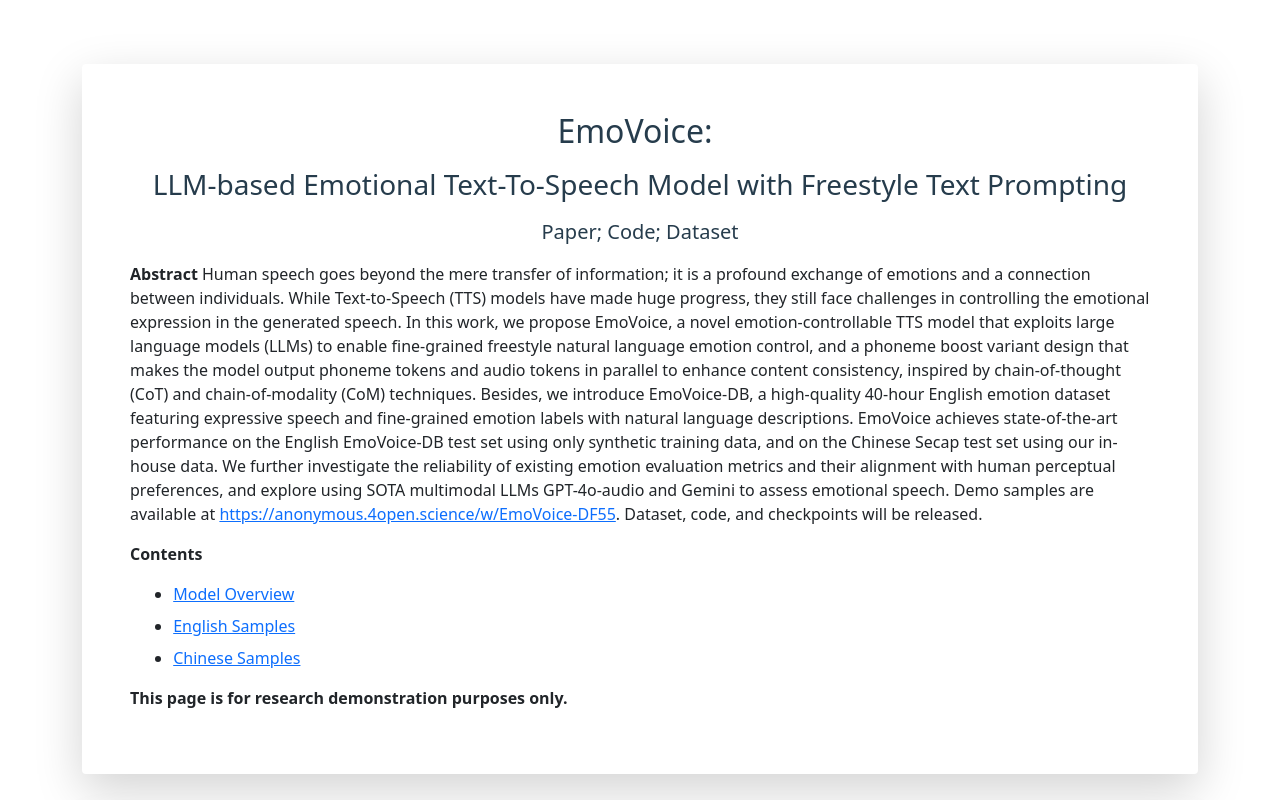
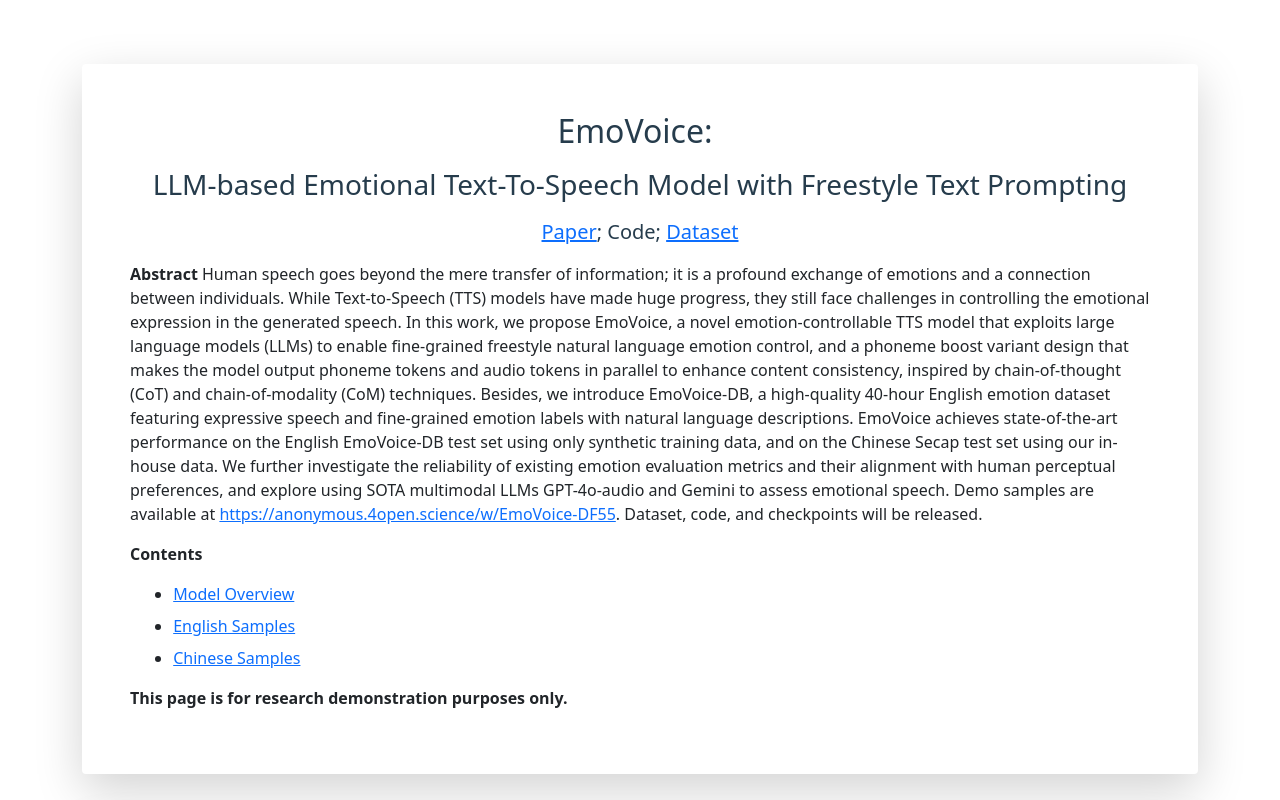
Before and after one commit to mourinhan8/EmoVoice, a plain HTML site: page index.html in a window 1280 px wide. Shown: the top 800 px of the page. Drawn offline with Linux system fonts and the light colour scheme.

Commit message:
add link

```diff
--- a/index.html
+++ b/index.html
@@ -30,7 +30,7 @@
 		EmoVoice: <span style="margin-left: 10px;"></span>
 	</h2>
       <h3>LLM-based Emotional Text-To-Speech Model with Freestyle Text Prompting</h3>
-	  <h5>Paper; Code; Dataset</h5>
+	  <h5><a href="https://arxiv.org/abs/2504.12867" target="_blank" rel="noopener noreferrer">Paper</a>; Code; <a href="https://huggingface.co/datasets/yhaha/EmoVoice-DB" target="_blank" rel="noopener noreferrer">Dataset</a></h5>
 	</div>
 	<p><b>Abstract</b> Human speech goes beyond the mere transfer of information; it is a profound exchange of emotions and a connection between individuals. While Text-to-Speech (TTS) models have made huge progress, they still face challenges in controlling the emotional expression in the generated speech. In this work, we propose EmoVoice, a novel emotion-controllable TTS model that exploits large language models (LLMs) to enable fine-grained freestyle natural language emotion control, and a phoneme boost variant design that makes the model output phoneme tokens and audio tokens in parallel to enhance content consistency, inspired by chain-of-thought (CoT) and chain-of-modality (CoM) techniques. Besides, we introduce EmoVoice-DB, a high-quality 40-hour English emotion dataset featuring expressive speech and fine-grained emotion labels with natural language descriptions. EmoVoice achieves state-of-the-art performance on the English EmoVoice-DB test set using only synthetic training data, and on the Chinese Secap test set using our in-house data. We further investigate the reliability of existing emotion evaluation metrics and their alignment with human perceptual preferences, and explore using SOTA multimodal LLMs GPT-4o-audio and Gemini to assess emotional speech. Demo samples are available at <a href="https://anonymous.4open.science/w/EmoVoice-DF55">https://anonymous.4open.science/w/EmoVoice-DF55</a>. Dataset, code, and checkpoints will be released.
 	</p>
```
